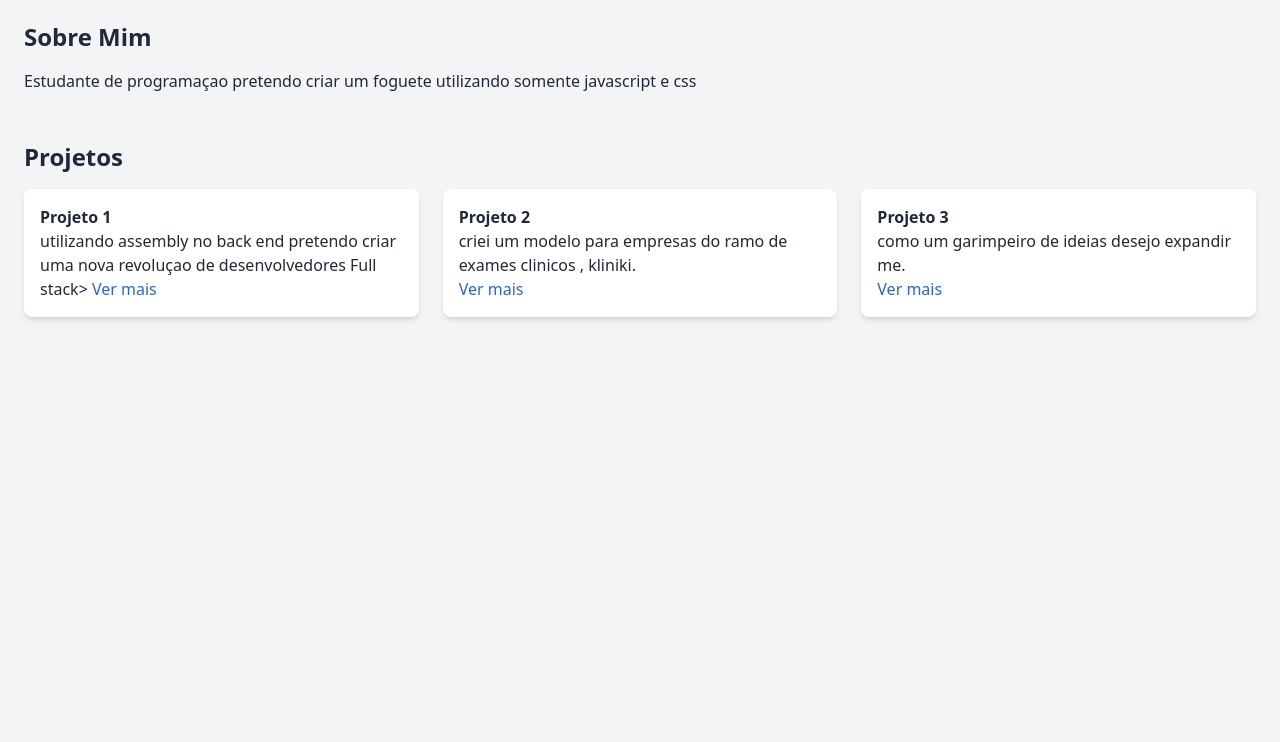
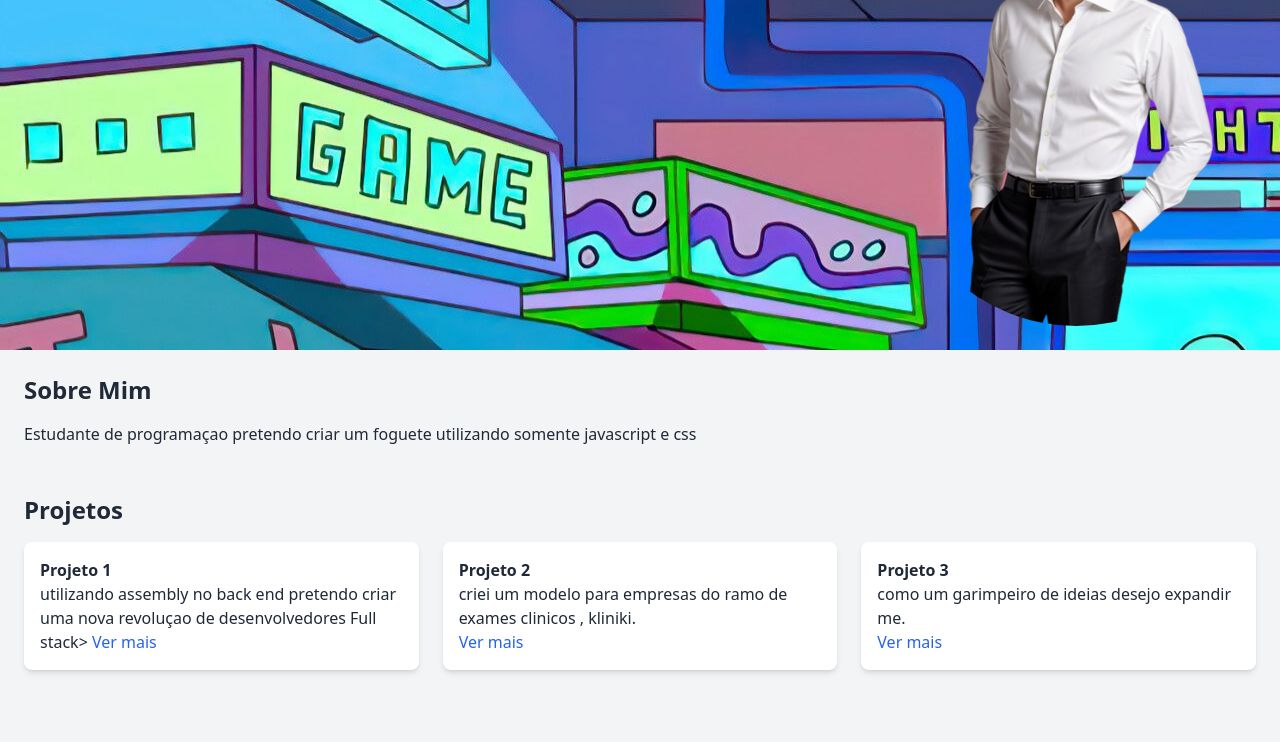
Before and after one commit to GeladoDL/porfolio-danilo, a plain HTML site: page index.html in a window 1280 px wide. Shown: the part 211-953 px from the top of the page. Before the commit the page ends 800 px from the top, so only its background shows below. Drawn offline with nearby package versions, Linux system fonts and the light colour scheme.

Commit message:
danilo port

```diff
--- a/index.html
+++ b/index.html
@@ -9,10 +9,10 @@
 <body class="bg-gray-100 text-gray-800">
 
     <header >
-       <div class="bg-[url('assets/projeto.png')]  600text-white p-6 justify-between flex">
+       <div class="bg-[url('assets/danil.jpg')]  text-Black-800 p-6 justify-between flex">
         <div class=" "><h1 class="text-3xl font-bold">Danilo Rodrigues de Santana</h1>
          </div>
-        <div class="w-40 h-40 rounded-lg flex ml-[500px]"><img class="rounded-full" src="assets/WhatsApp Image 2024-09-24 at 17.54.25.jpeg" alt=""></div>
+        <div class="w-41 h-41 rounded-lg flex ml-[500px]"><img class="rounded-full" src="assets/dia.png" alt=""></div>
     </div>
     </header>
 
```
Also changed, not shown: assets/WhatsApp Image 2024-09-24 at 17.54.25.jpeg (deleted), assets/danil.jpg (added), assets/dia.png (added).
